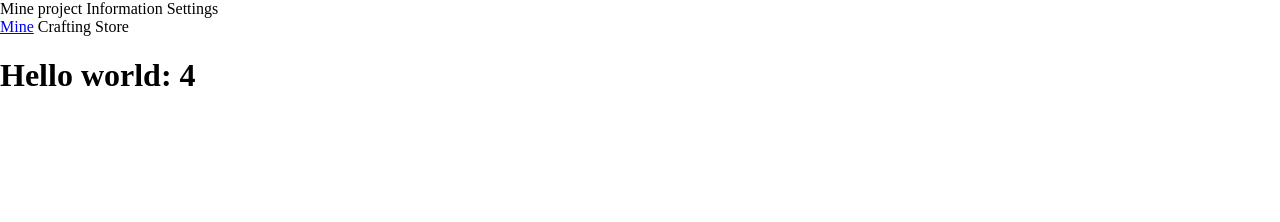
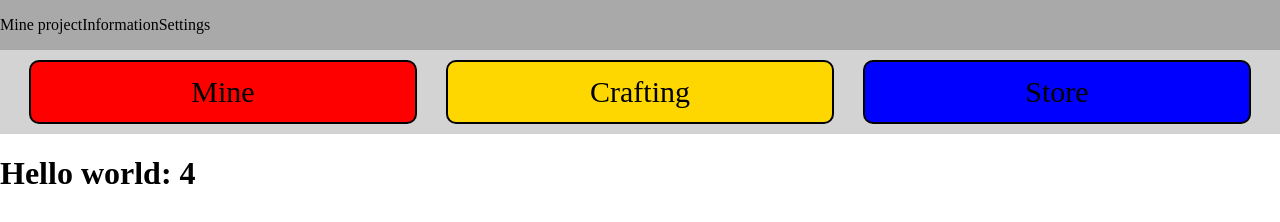
Before and after one commit to MarcoB123456/MineProject, a plain HTML site: page index.html in a window 1280 px wide. Drawn offline with Linux system fonts and the light colour scheme; the site is published under a folder, as on GitHub Pages, so addresses that start at the root find nothing.

Commit message:
Add gitignore / change index.html scr paths

```diff
--- a/index.html
+++ b/index.html
@@ -4,9 +4,9 @@
     <meta charset="UTF-8">
     <title>MineProject</title>
     <link rel="stylesheet" type="text/css" href="style.css" />
-    <link rel="stylesheet" type="text/css" href="/styles/location.css" />
-    <link rel="stylesheet" type="text/css" href="/styles/header.css" />
-    <script src="/scripts/location.js" type="text/javascript"></script>
+    <link rel="stylesheet" type="text/css" href="styles/location.css" />
+    <link rel="stylesheet" type="text/css" href="styles/header.css" />
+    <script src="scripts/location.js" type="text/javascript"></script>
 </head>
 <body>
 <div id="header">
@@ -15,7 +15,7 @@
     <span>Settings</span>
 </div>
 <div id="locations">
-    <a id="mine-button" class="location-button" href="/pages/mine.html">Mine</a>
+    <a id="mine-button" class="location-button" href="pages/mine.html">Mine</a>
     <a id="crafting-button" class="location-button">Crafting</a>
     <a id="store-button" class="location-button">Store</a>
 </div>
```
Also changed, not shown: 1 other file.
